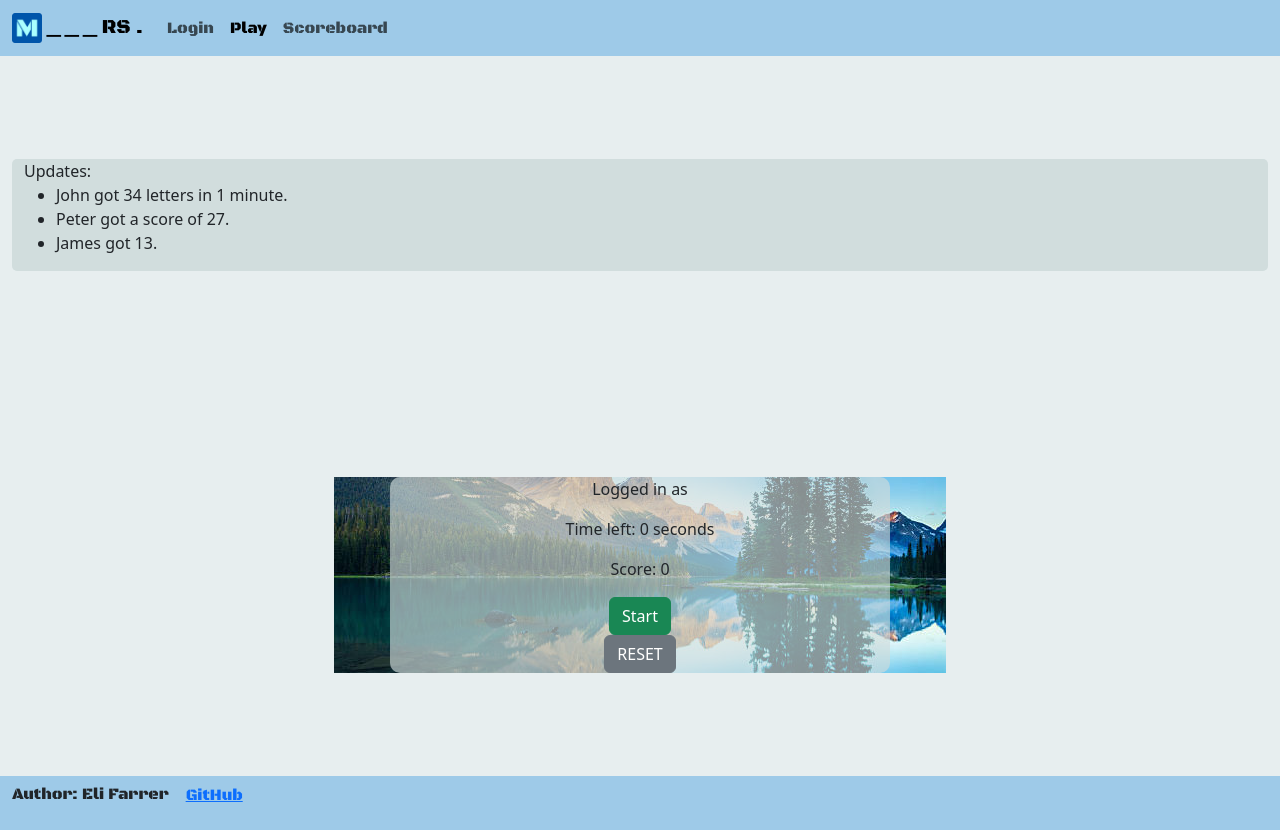
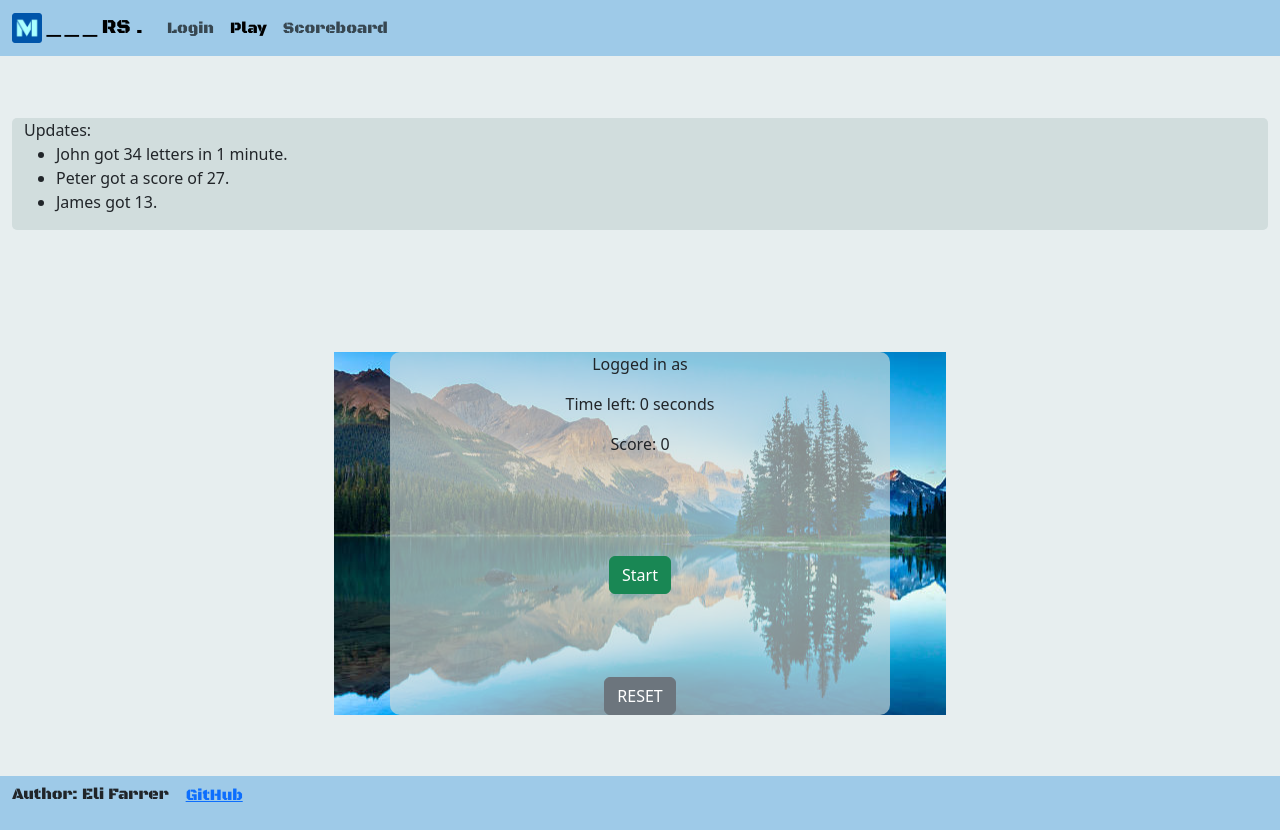
Before and after one commit to EliFarrer/startup, a React (Vite) app: page /play in a window 1280 px wide. Built offline with nearby package versions, Linux system fonts and the light colour scheme.

Commit message:
increased margins on start button

```diff
--- a/src/play/play.css
+++ b/src/play/play.css
@@ -13,3 +13,7 @@
     max-width: 500px;
     background-position: center;
 }
+
+.start-button {
+    margin: 5.2em;
+}
```
